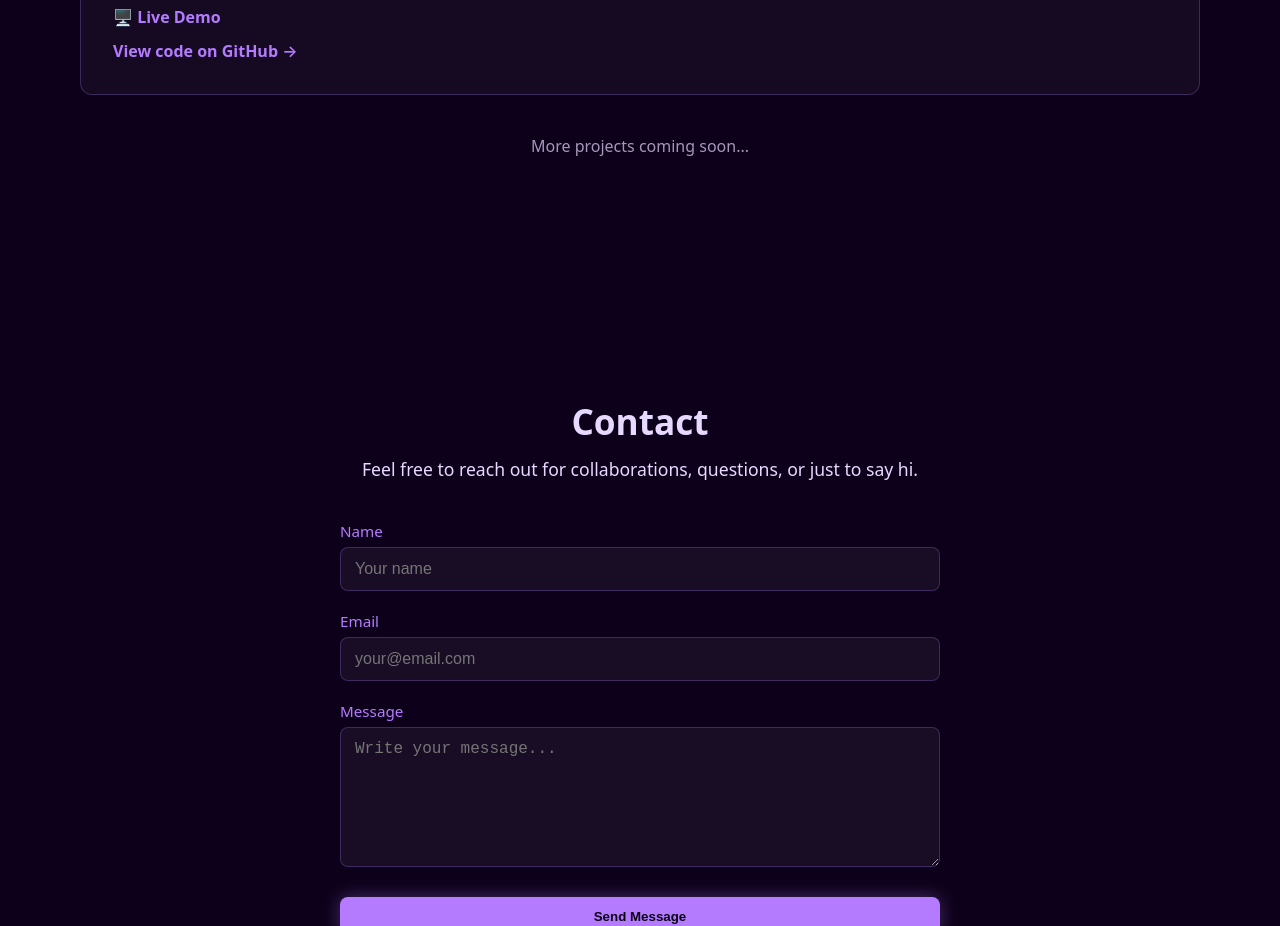
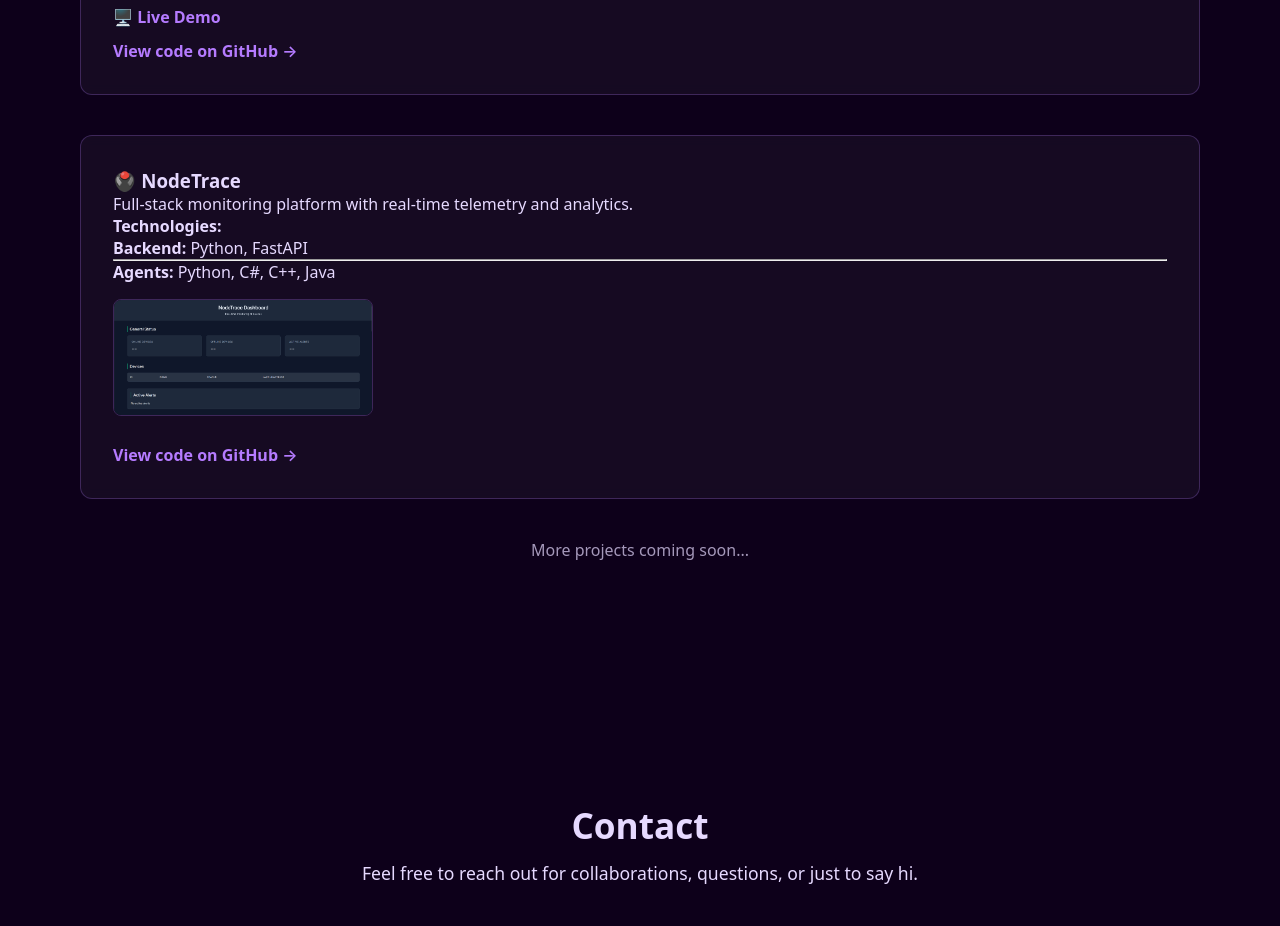
Before and after one commit to Terminalkid09/MyPortfolio-React, a React (Vite) app: page / in a window 1280 px wide. Shown: the part 5120-6046 px from the top of the page. Built offline with nearby package versions, Linux system fonts and the light colour scheme.

Commit message:
Add new project card

```diff
--- a/src/components/Projects.jsx
+++ b/src/components/Projects.jsx
@@ -236,10 +236,40 @@ export default function Projects() {
             </a>
           </div>
 
+            {/*NodeTrace*/}
+           <div className="project-card">
+             <h3>🖲️ NodeTrace</h3>
+            <p>Full-stack monitoring platform with real-time telemetry and analytics.</p>
+            <strong>Technologies:</strong>
+            <p><b>Backend:</b> Python, FastAPI</p>
+            <hr></hr>
+            <p><b>Agents:</b> Python, C#, C++, Java</p>
+
+              <div className="project-images">
+                <img
+                  src="/img/dashboard.png"
+                  alt="NodeTrace dashboard"
+                  className="zoomable"
+                  onClick={() => setModalImage("/img/dashboard.png")}
+                />
+              </div>
+
+        <a
+          href="https://github.com/Terminalkid09/nodetrace"
+          target="_blank"
+          className="project-link"
+        >
+          View code on GitHub →
+        </a>
+      </div>
+
+
         </div>
 
         <p className="more-coming">More projects coming soon...</p>
       </div>
+
+
 
       {/* MODAL */}
       {modalImage && (
```
Also changed, not shown: public/img/dashboard.png (added).
